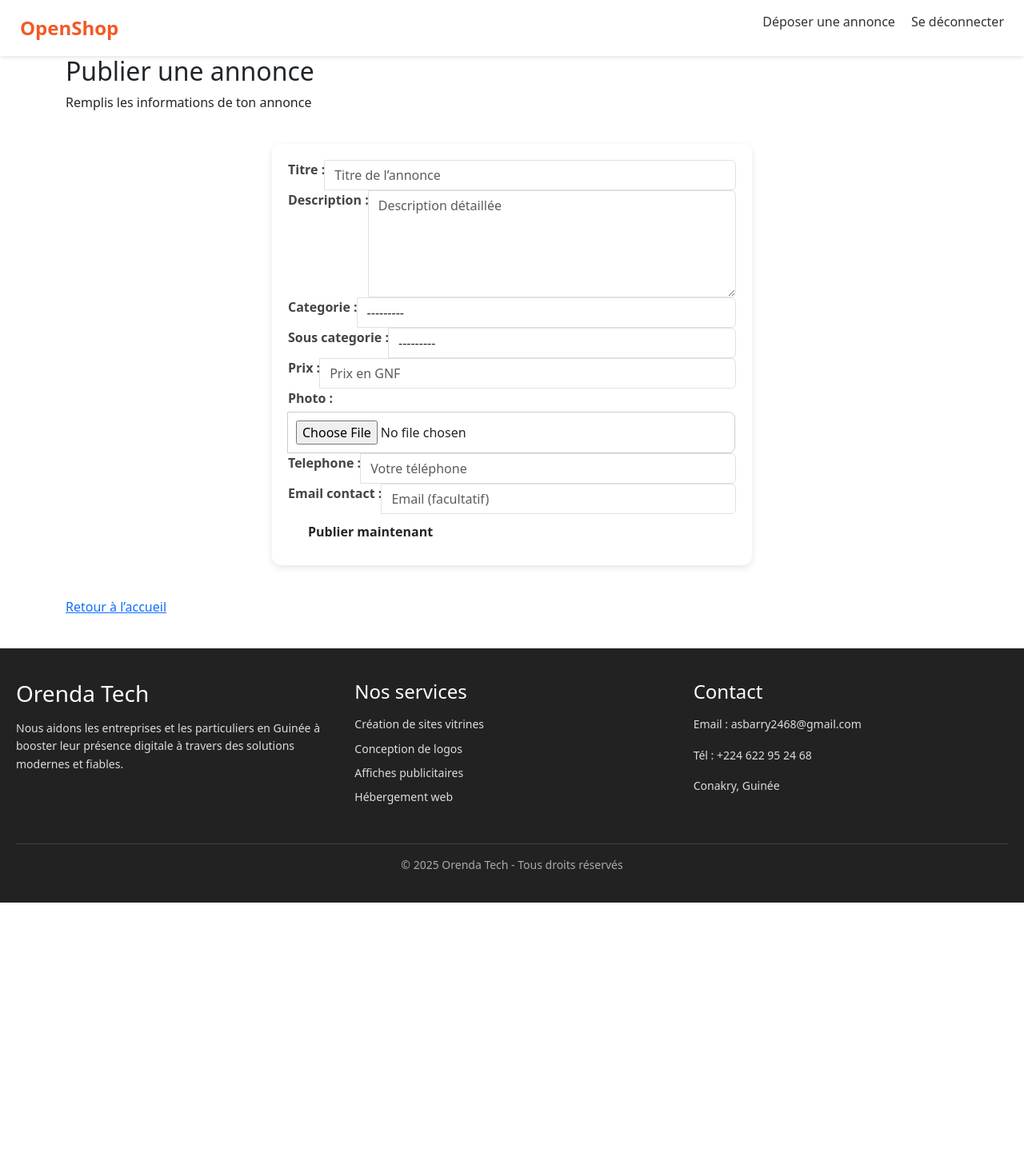
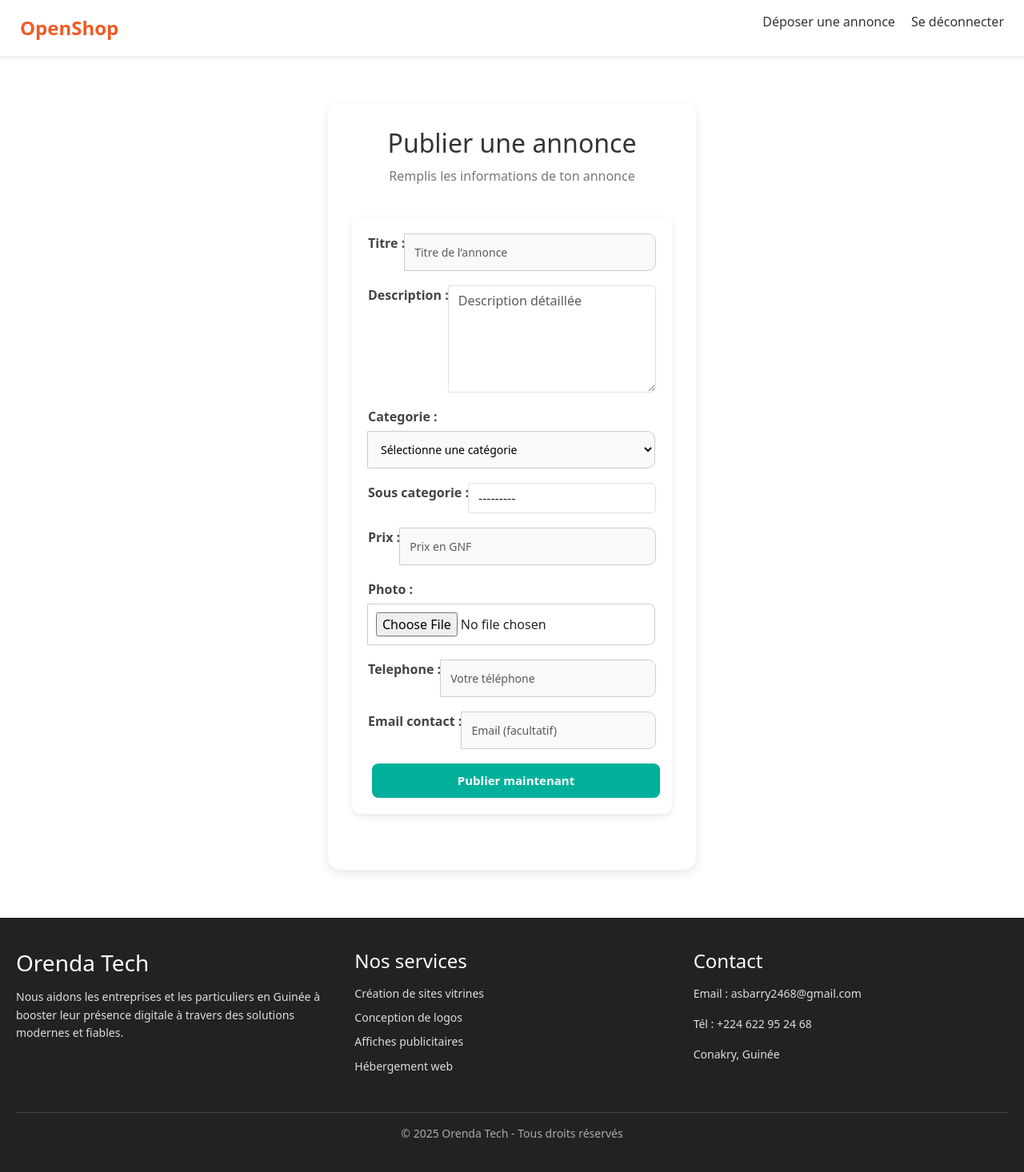
Before and after one commit to saliou216172/OpenShop, a Django app: page /creer_annonce/ in a window 1280 px wide. Shown: the whole page at 80% size. Before the commit the page ends 1129 px from the top, so only its background shows below. Run offline with Django 5.2, Linux system fonts and the light colour scheme; a user stored in the database is signed in; data comes from the database, SQL or seed files in the repository.

Commit message:
ajout de fonctionnalité

```diff
--- a/static/css/style.css
+++ b/static/css/style.css
@@ -246,6 +246,114 @@
 /* Publier annonce */
 
 
+/* ===== Structure globale ===== */
+.container {
+  max-width: 500px;
+  margin: 40px auto;
+  padding: 20px;
+}
+
+/* ===== Carte du formulaire ===== */
+.form-card {
+  background: #fff;
+  padding: 30px;
+  border-radius: 15px;
+  box-shadow: 0 4px 12px rgba(0, 0, 0, 0.1);
+}
+
+h2 {
+  text-align: center;
+  color: #333;
+  margin-bottom: 10px;
+}
+
+.subtitle {
+  text-align: center;
+  color: #777;
+  margin-bottom: 25px;
+}
+
+/* ===== Champs ===== */
+.input-group {
+  margin-bottom: 18px;
+}
+
+.input-group label {
+  display: block;
+  margin-bottom: 6px;
+  font-weight: 600;
+  color: #444;
+}
+
+.input-field,
+input[type="text"],
+input[type="number"],
+input[type="email"],
+textarea,
+select {
+  width: 100%;
+  padding: 12px;
+  border-radius: 10px;
+  border: 1px solid #ccc;
+  outline: none;
+  transition: 0.3s;
+  font-size: 14px;
+  background-color: #f9f9f9;
+}
+
+.input-field:focus,
+input:focus,
+select:focus,
+textarea:focus {
+  border-color: #00b09b;
+  box-shadow: 0 0 6px rgba(0, 176, 155, 0.4);
+  background-color: #fff;
+}
+
+/* ===== Bouton ===== */
+.btn {
+  width: 100%;
+  background-color: #00b09b;
+  color: white;
+  border: none;
+  padding: 12px;
+  border-radius: 10px;
+  cursor: pointer;
+  transition: background 0.3s;
+  font-weight: bold;
+  font-size: 15px;
+}
+
+.btn:hover {
+  background-color: #009685;
+}
+
+/* ===== Erreurs ===== */
+.error-text {
+  color: red;
+  font-size: 13px;
+  margin-top: 4px;
+}
+
+/* ===== Lien bas de page ===== */
+.footer-text {
+  text-align: center;
+  margin-top: 20px;
+  color: #555;
+}
+
+.footer-text a {
+  color: #00b09b;
+  text-decoration: none;
+  font-weight: 600;
+}
+
+.footer-text a:hover {
+  text-decoration: underline;
+}
+
+
+
 
 form {
     background: #fff;
--- a/store/templates/store/creer_annonce.html
+++ b/store/templates/store/creer_annonce.html
@@ -12,18 +12,25 @@
             {% for field in form %}
                 <div class="input-group">
                     {{ field.label_tag }}
-                    {{ field }}
+                    {% if field.name == "categorie" %}
+                        <select name="categorie" class="input-field" onchange="this.form.submit()">
+                            <option value="">Sélectionne une catégorie</option>
+                            {% for cat in form.fields.categorie.queryset %}
+                                <option value="{{ cat.id }}" {% if cat.id|stringformat:"s" == request.POST.categorie %}selected{% endif %}>
+                                    {{ cat.nom }}
+                                </option>
+                            {% endfor %}
+                        </select>
+                    {% else %}
+                        {{ field }}
+                    {% endif %}
                     {% if field.errors %}
                         <p class="error-text">{{ field.errors|striptags }}</p>
                     {% endif %}
                 </div>
             {% endfor %}
-            <button type="submit" class="btn">Publier maintenant</button>
+            <button type="submit" name="submit" class="btn">Publier maintenant</button>
         </form>
-
-        <p class="footer-text">
-            <a href="{% url 'home' %}">Retour à l’accueil</a>
-        </p>
     </div>
 </div>
 
--- a/store/views.py
+++ b/store/views.py
@@ -4,10 +4,17 @@ from.forms import AnnonceForm
 from.models import Annonce, Categorie, SousCategorie
 from django.http import JsonResponse
 
+from django.contrib.auth.decorators import login_required
+from django.shortcuts import render, redirect
+from .forms import AnnonceForm
+from .models import SousCategorie
 
-@login_required
+@login_required(login_url='authentication:login')
 def creer_annonce(request):
-    if request.method == "POST":
+    categorie_id = request.POST.get('categorie')
+    sous_categories = SousCategorie.objects.filter(categorie_id=categorie_id) if categorie_id else SousCategorie.objects.none()
+
+    if request.method == "POST" and 'submit' in request.POST:
         form = AnnonceForm(request.POST, request.FILES)
         if form.is_valid():
             annonce = form.save(commit=False)
@@ -16,7 +23,12 @@ def creer_annonce(request):
             return redirect('home')
     else:
         form = AnnonceForm()
-    return render(request, "store/creer_annonce.html", {"form": form})
+
+    form.fields['sous_categorie'].queryset = sous_categories
+
+    return render(request, "store/creer_annonce.html", {
+        "form": form,
+    })
 
 def home(request):
     categories = Categorie.objects.all()
```
